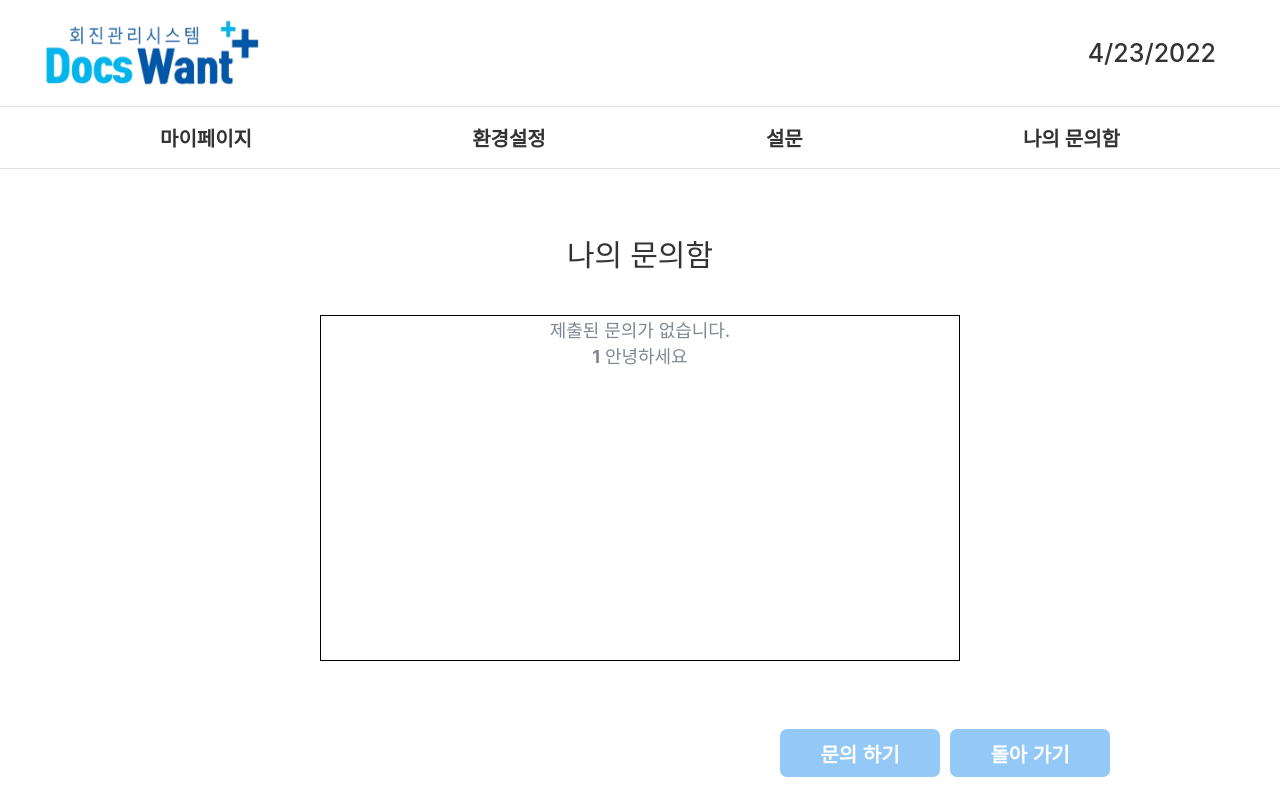
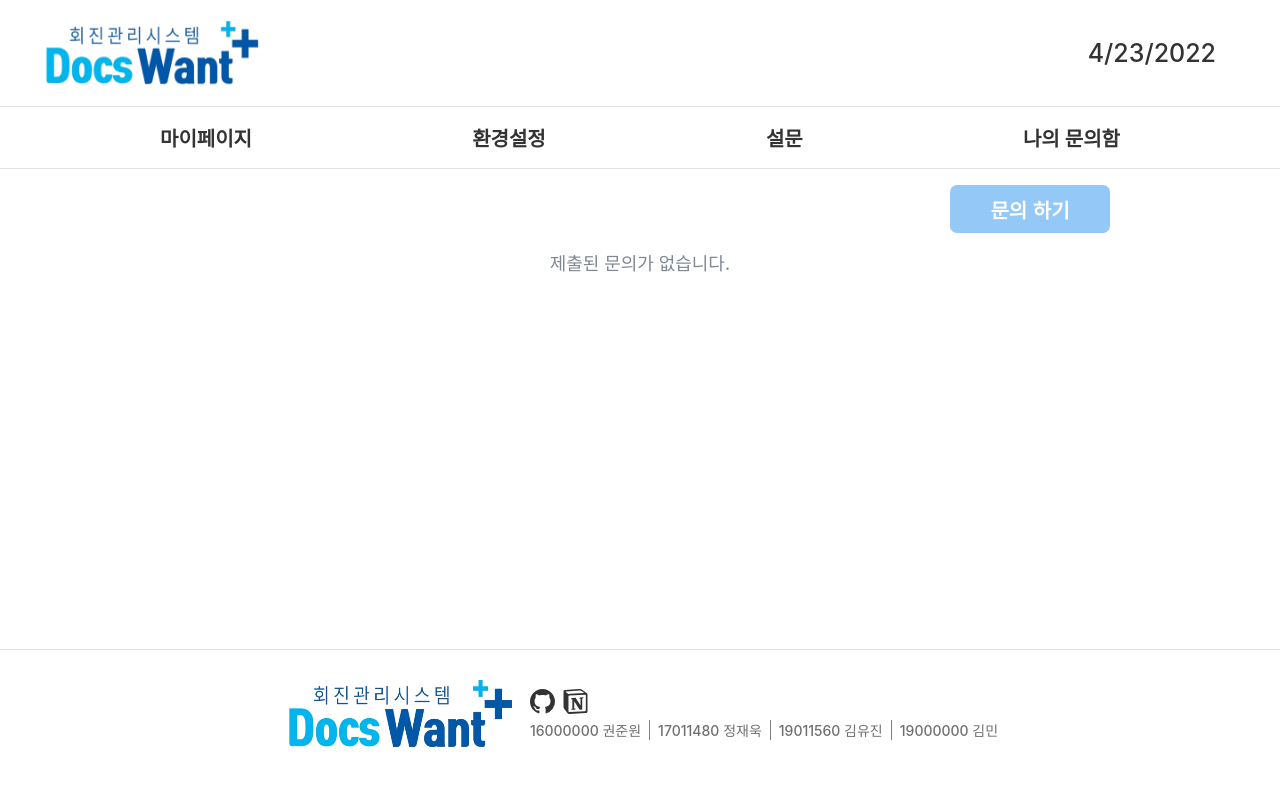
Before and after one commit to docswant/docswant-frontend, a React (Create React App) app: page /inquiry_list in a window 1280 px wide. Shown: the top 800 px of the page. Built offline with nearby package versions, Linux system fonts and the light colour scheme.

Commit message:
Fix: inquiry ui수정

```diff
--- a/src/components/patient/InquiryListForm.js
+++ b/src/components/patient/InquiryListForm.js
@@ -4,33 +4,24 @@ import palette from '../../lib/styles/palette';
 import { Link } from 'react-router-dom';
 
 const InquiryListBlock = styled.div`
-  /* background-color: ${palette.gray[2]}; */
-  padding: 2rem 0 6rem;
-  height: 70vh;
+  height: 50vh;
+  width: 100%;
   text-align: center;
   margin: 0 auto;
-  p{
-    font-size: 30px;
-  }
   .box{
-    background-color: white;
     display: inline-block;
-    width: 50%;
-    height: 80%;
-    margin-top: 10px;
-    overflow-y: scroll;
+    width: auto;
+    height: auto;
     font-size: 18px;
-    border: 1px solid black;
+    border: none;
   }
 `
 const BtnBlock = styled.div`
-  /* background-color: ${palette.gray[2]}; */
   text-align: right;
-  padding-right: 10rem;
-  height: 6rem;
+  padding: 1rem 10rem;
   button{
     width: 10rem;
-    height: 50%;
+    height: 3rem;
     margin-right: 10px;
     border: none;
     color: white;
@@ -55,8 +46,12 @@ function Inquiry({inquiry}){
 function InquiryListForm({inquiries}) {
   return (
     <>
+      <BtnBlock>
+        <Link to ="/inquiry">
+          <button>문의 하기</button>
+        </Link>
+      </BtnBlock>
       <InquiryListBlock>
-        <p>나의 문의함</p>
         <div className="box" style={{color: '#808893'}}>
           제출된 문의가 없습니다.
           {inquiries.map(inquiry => (
@@ -66,14 +61,6 @@ function InquiryListForm({inquiries}) {
           ))}
         </div>
       </InquiryListBlock>
-      <BtnBlock>
-        <Link to ="/inquiry">
-          <button>문의 하기</button>
-        </Link>
-        <Link to="/">
-          <button>돌아 가기</button>
-        </Link>
-      </BtnBlock>
     </>
   )
 }
--- a/src/pages/InquiryListPage.js
+++ b/src/pages/InquiryListPage.js
@@ -6,10 +6,7 @@ import Navi from '../components/patient/Navi'
 
 function InquiryListPage() {
   const [inquiries, setInquiries] = useState([
-    {
-      id: 1,
-      text: '안녕하세요'
-    },
+
   ]);
 
   return (
```
